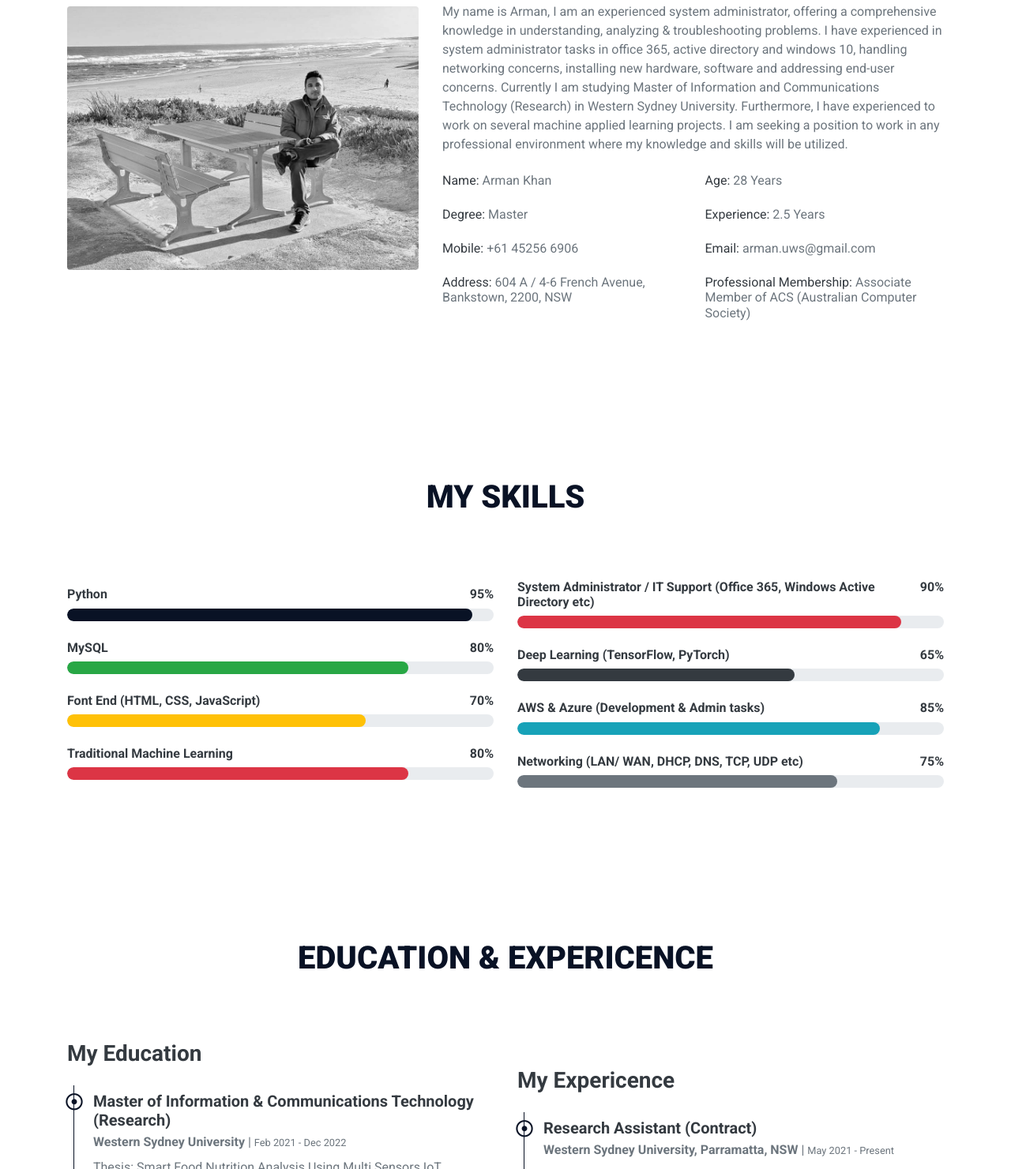
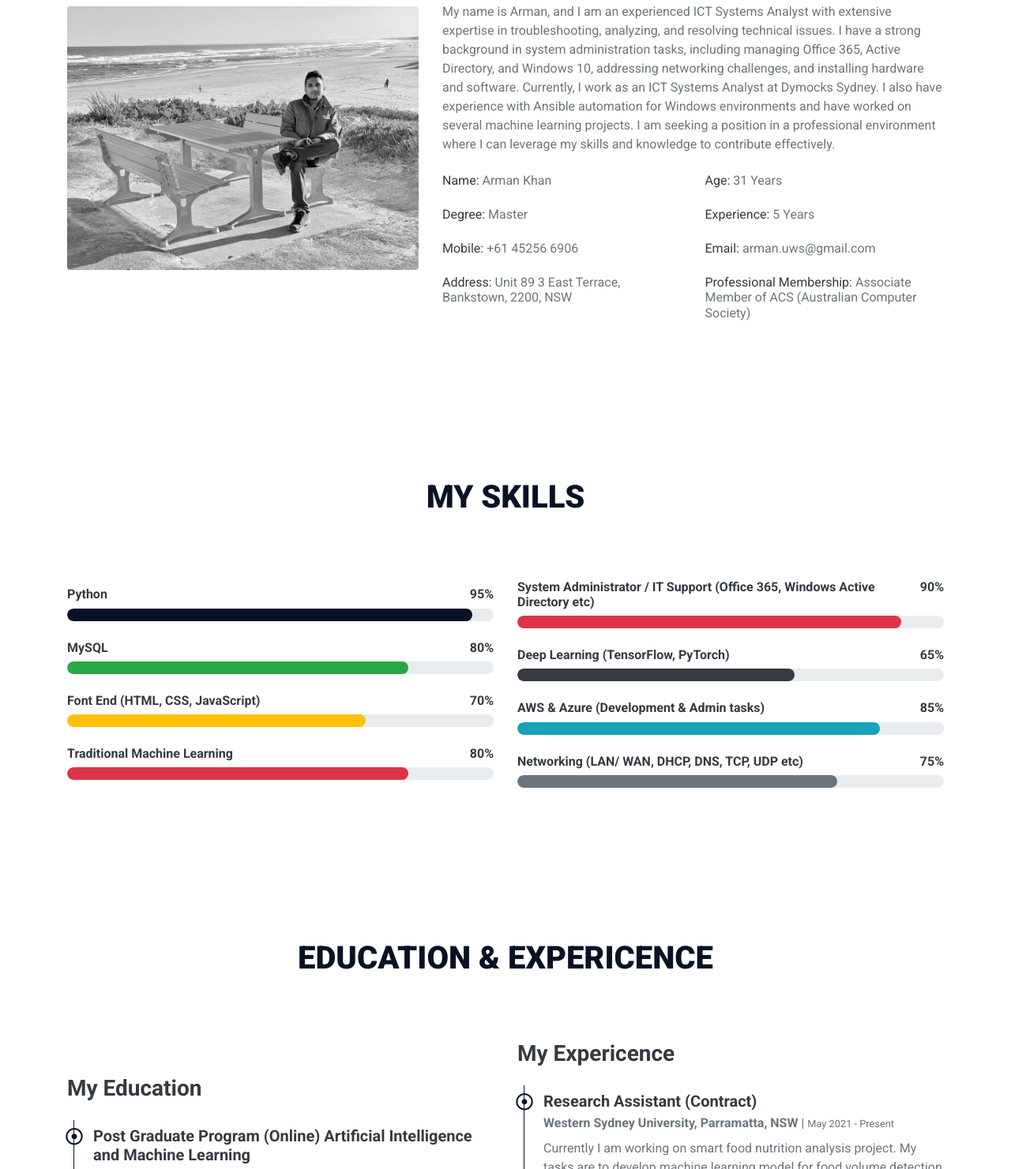
Before and after one commit to armankhanwsu/personalportfolio, a plain HTML site: page index.html in a window 1280 px wide. Shown: the part 1319-2800 px from the top of the page at 79% size. Drawn offline with nearby package versions, Linux system fonts and the light colour scheme.

Commit message:
Update index.html

```diff
--- a/index.html
+++ b/index.html
@@ -61,7 +61,7 @@
                     <h3 class="text-white font-weight-normal mb-3">Hello, my name</h3>
                     <h1 class="display-3 text-uppercase text-primary mb-2" style="-webkit-text-stroke: 4px #ffffff;">Arman Khan</h1>
                     <h1 class="typed-text-output d-inline font-weight-lighter text-white"></h1>
-                    <div class="typed-text d-none">System Administrator, Cloud Computing Researcher, AI Enthusiast</div>
+                    <div class="typed-text d-none">ICT Systems Analyst, Edge Computing Researcher, Automation Enthusiast</div>
                     <div class="d-flex align-items-center justify-content-center justify-content-lg-start pt-5">
                         <!--<a href="" class="btn btn-white mr-4">Download Resume</a>-->
 
@@ -89,15 +89,15 @@
                 </div>
                 <div class="col-lg-7">
                     <h3 class="mb-4" style="justify-content: baseline;">System Administrator & Cloud Computing Researcher</h3>
-                    <p> My name is Arman, I am an experienced system administrator, offering a comprehensive knowledge in understanding, analyzing & troubleshooting problems. I have experienced in system administrator tasks in office 365, active directory and windows 10, handling networking concerns, installing new hardware, software and addressing end-user concerns. Currently I am studying Master of Information and Communications Technology (Research) in Western Sydney University. Furthermore, I have experienced to work on several machine applied learning projects. I am seeking a position to work in any professional environment where my knowledge and skills will be utilized.</p>
+                    <p> My name is Arman, and I am an experienced ICT Systems Analyst with extensive expertise in troubleshooting, analyzing, and resolving technical issues. I have a strong background in system administration tasks, including managing Office 365, Active Directory, and Windows 10, addressing networking challenges, and installing hardware and software. Currently, I work as an ICT Systems Analyst at Dymocks Sydney. I also have experience with Ansible automation for Windows environments and have worked on several machine learning projects. I am seeking a position in a professional environment where I can leverage my skills and knowledge to contribute effectively.</p>
                     <div class="row mb-3">
                         <div class="col-sm-6 py-2"><h6>Name: <span class="text-secondary">Arman Khan</span></h6></div>
-                        <div class="col-sm-6 py-2"><h6>Age: <span class="text-secondary">28 Years</span></h6></div>
+                        <div class="col-sm-6 py-2"><h6>Age: <span class="text-secondary">31 Years</span></h6></div>
                         <div class="col-sm-6 py-2"><h6>Degree: <span class="text-secondary">Master</span></h6></div>
-                        <div class="col-sm-6 py-2"><h6>Experience: <span class="text-secondary">2.5 Years</span></h6></div>
+                        <div class="col-sm-6 py-2"><h6>Experience: <span class="text-secondary">5 Years</span></h6></div>
                         <div class="col-sm-6 py-2"><h6>Mobile: <span class="text-secondary">+61 45256 6906</span></h6></div>
                         <div class="col-sm-6 py-2"><h6>Email: <span class="text-secondary">arman.uws@gmail.com</span></h6></div>
-                        <div class="col-sm-6 py-2"><h6>Address: <span class="text-secondary">604 A / 4-6 French Avenue, Bankstown, 2200, NSW</span></h6></div>
+                        <div class="col-sm-6 py-2"><h6>Address: <span class="text-secondary">Unit 89 3 East Terrace, Bankstown, 2200, NSW</span></h6></div>
                         <div class="col-sm-6 py-2"><h6>Professional Membership: <span class="text-secondary">Associate Member of ACS (Australian Computer Society)</span></h6></div>
 
                     </div>
@@ -210,12 +210,7 @@
                 <div class="col-lg-6">
                     <h3 class="mb-4">My Education</h3>
                     <div class="border-left border-primary pt-2 pl-4 ml-2">
-                        <div class="position-relative ex-me mb-4">
-                            <i class="far fa-dot-circle text-primary position-absolute" style="top: 2px; left: -35px; font-size: 22px;"></i>
-                            <h5 class="font-weight-bold mb-1">Master of Information & Communications Technology (Research)</h5>
-                            <p class="mb-2"><strong>Western Sydney University</strong> | <small>Feb 2021 - Dec 2022</small></p>
-                            <p>Thesis: Smart Food Nutrition Analysis Using Multi Sensors IoT Technologies</p>
-                        </div>
+
                         <div class="position-relative ex-me mb-4">
                             <i class="far fa-dot-circle text-primary position-absolute" style="top: 2px; left: -35px; font-size: 22px;"></i>
                             <h5 class="font-weight-bold mb-1">Post Graduate Program (Online) Artificial Intelligence and Machine Learning</h5>
```
